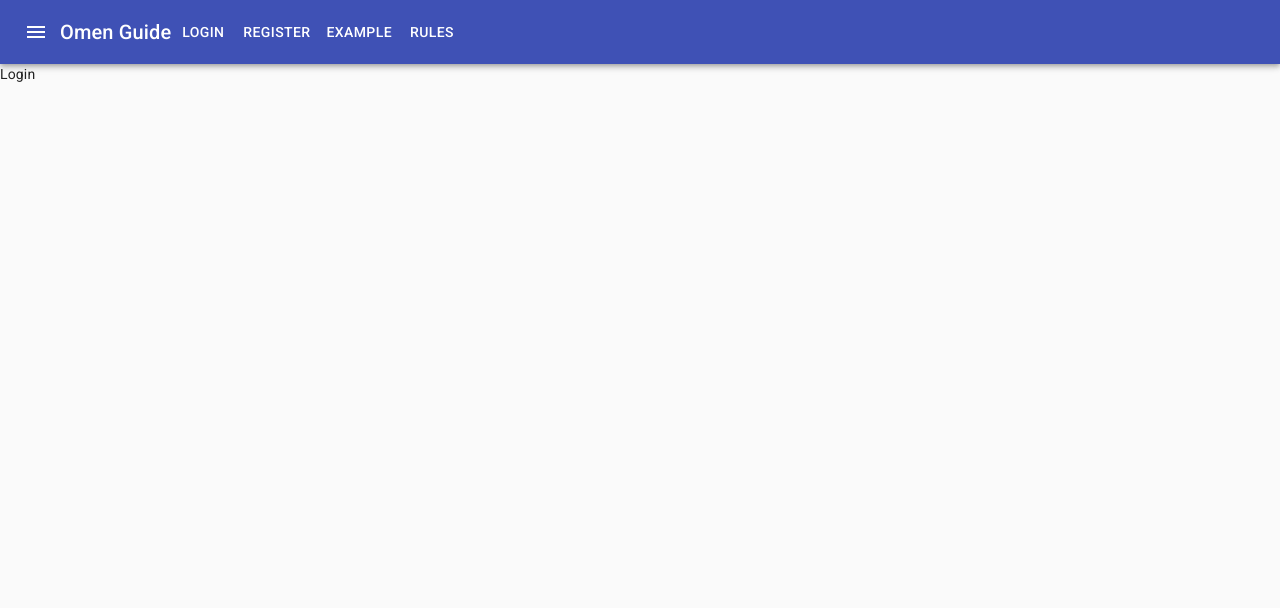
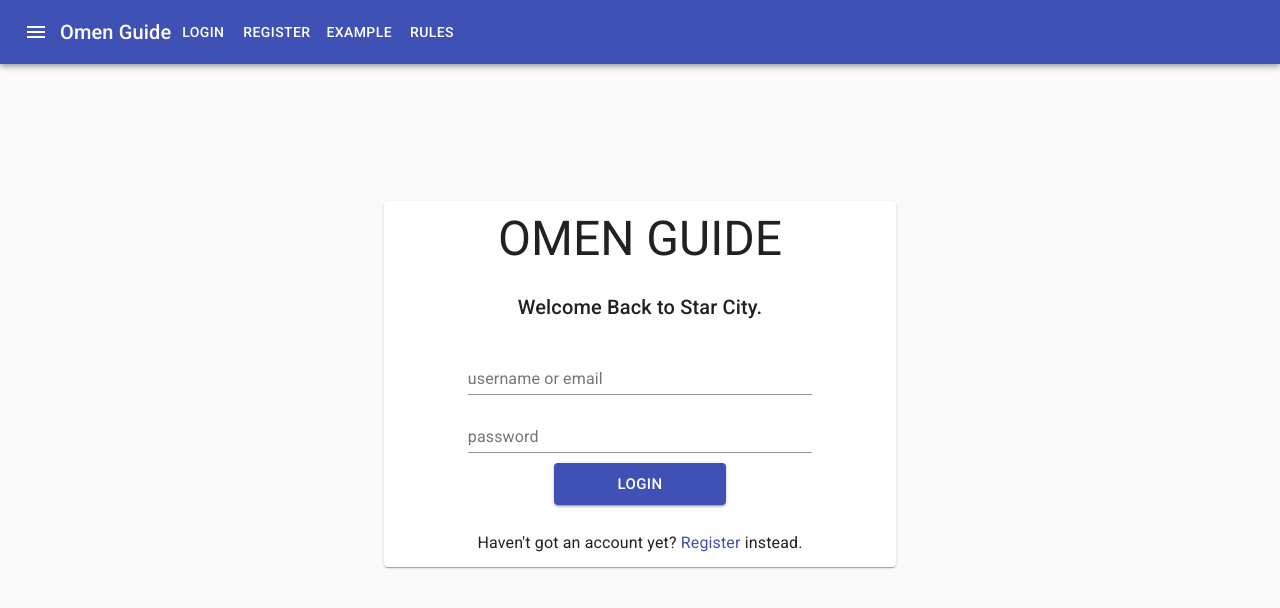
Before and after one commit to xxKeefer/omen-guide-client, a React (Create React App) app: page /login in a window 1280 px wide. Shown: the top 608 px of the page. Built offline with nearby package versions, Linux system fonts and the light colour scheme.

Commit message:
login in form done

```diff
--- a/package.json
+++ b/package.json
@@ -5,6 +5,7 @@
   "dependencies": {
     "@material-ui/core": "^4.11.3",
     "@material-ui/icons": "^4.11.2",
+    "@material-ui/styles": "^4.11.3",
     "@testing-library/jest-dom": "^5.11.4",
     "@testing-library/react": "^11.1.0",
     "@testing-library/user-event": "^12.1.10",
--- /dev/null
+++ b/src/components/Forms/LoginForm.tsx
@@ -0,0 +1,63 @@
+import React from 'react'
+import { Formik, Form, Field } from 'formik'
+import { Button, TextField, Grid } from '@material-ui/core'
+import FormStyles from './styles/Form'
+import {
+  LoginValues as Values,
+  LoginForm as Interface
+} from '../../interfaces/Forms/Login'
+
+const LoginForm: React.FC<Interface> = ({ onSubmit }) => {
+  const classes = FormStyles()
+  const initialValues: Values = {
+    email: '',
+    name: '',
+    password: ''
+  }
+  return (
+    <Grid container justify="center">
+      <Formik
+        initialValues={initialValues}
+        onSubmit={(values: Values) => {
+          onSubmit(values)
+        }}
+      >
+        {({ values }) => (
+          <Grid container justify="center">
+            <Form className={classes.form}>
+              <Field
+                className={classes.textfield}
+                name="identifier"
+                label="username or email"
+                placeholder="username@email.com"
+                as={TextField}
+              />
+              <Field
+                className={classes.textfield}
+                name="password"
+                label="password"
+                placeholder="password"
+                type="password"
+                as={TextField}
+              />
+              <Grid item container justify="center">
+                <Button
+                  className={classes.button}
+                  type="submit"
+                  variant="contained"
+                  size="large"
+                  color="primary"
+                >
+                  Login
+                </Button>
+              </Grid>
+              {/* <pre>{JSON.stringify(values, null, 2)}</pre> */}
+            </Form>
+          </Grid>
+        )}
+      </Formik>
+    </Grid>
+  )
+}
+
+export default LoginForm
--- /dev/null
+++ b/src/components/Forms/styles/Form.ts
@@ -0,0 +1,15 @@
+import { makeStyles } from '@material-ui/core/styles'
+
+const FormStyles = makeStyles({
+  root: {},
+  form: { width: '70%' },
+  textfield: {
+    display: 'block',
+    paddingBottom: '10px'
+  },
+  button: {
+    width: '50%'
+  }
+})
+
+export default FormStyles
--- a/src/components/Navigation/Nav.tsx
+++ b/src/components/Navigation/Nav.tsx
@@ -11,9 +11,7 @@ import { useHistory } from 'react-router-dom'
 
 const Nav = () => {
   const history = useHistory()
-  const preventDefault = (event: React.SyntheticEvent) => {
-    event.preventDefault()
-  }
+
   return (
     <AppBar position="static">
       <Toolbar>
--- a/src/index.tsx
+++ b/src/index.tsx
@@ -2,6 +2,8 @@ import React from 'react'
 import ReactDOM from 'react-dom'
 import { Helmet } from 'react-helmet'
 import CssBaseline from '@material-ui/core/CssBaseline'
+import { ThemeProvider } from '@material-ui/core/styles'
+import theme from './theme'
 import { BrowserRouter as Router } from 'react-router-dom'
 import App from './App'
 
@@ -16,9 +18,11 @@ ReactDOM.render(
       />
     </Helmet>
     <CssBaseline />
-    <Router>
-      <App />
-    </Router>
+    <ThemeProvider theme={theme}>
+      <Router>
+        <App />
+      </Router>
+    </ThemeProvider>
   </React.StrictMode>,
   document.getElementById('root')
 )
--- /dev/null
+++ b/src/interfaces/Forms/Login.ts
@@ -0,0 +1,9 @@
+export interface LoginValues {
+  name: string
+  email: string
+  password: string
+}
+
+export interface LoginForm {
+  onSubmit: (values: LoginValues) => void
+}
--- a/src/pages/Home.tsx
+++ b/src/pages/Home.tsx
@@ -1,10 +1,66 @@
 import React from 'react'
+import { Grid, Button, Typography, Paper, Box } from '@material-ui/core'
+import { useHistory } from 'react-router-dom'
 
 const Home: React.FC = () => {
+  const history = useHistory()
   return (
-    <div>
-      <div>Home</div>
-    </div>
+    <Box
+      style={{
+        height: '80vh',
+        display: 'flex',
+        alignItems: 'center',
+        justifyContent: 'center'
+      }}
+    >
+      <Paper
+        style={{
+          maxWidth: '40vw',
+          padding: '10px'
+        }}
+      >
+        <Grid container spacing={3} justify="center">
+          <Grid item xs={12}>
+            <Typography variant="h1" align="center">
+              OMEN GUIDE
+            </Typography>
+          </Grid>
+          <Grid item xs={12}>
+            <Typography variant="h4" align="center">
+              A New RPG ruleset inspired by FateCore under development.
+            </Typography>
+          </Grid>
+          <Grid container item spacing={3} xs={12}>
+            <Grid item xs={7}>
+              <Button
+                variant="contained"
+                size="large"
+                fullWidth
+                color="secondary"
+                onClick={() => {
+                  history.push('/register')
+                }}
+              >
+                Register
+              </Button>
+            </Grid>
+            <Grid item xs={5}>
+              <Button
+                variant="contained"
+                size="large"
+                fullWidth
+                color="primary"
+                onClick={() => {
+                  history.push('/login')
+                }}
+              >
+                Login
+              </Button>
+            </Grid>
+          </Grid>
+        </Grid>
+      </Paper>
+    </Box>
   )
 }
 
--- a/src/pages/Login.tsx
+++ b/src/pages/Login.tsx
@@ -1,10 +1,61 @@
 import React from 'react'
+import { Grid, Button, Typography, Paper, Box, Link } from '@material-ui/core'
+import { useHistory } from 'react-router-dom'
+import LoginForm from '../components/Forms/LoginForm'
 
 const Login: React.FC = () => {
+  const history = useHistory()
   return (
-    <div>
-      <div>Login</div>
-    </div>
+    <Box
+      style={{
+        height: '80vh',
+        display: 'flex',
+        alignItems: 'center',
+        justifyContent: 'center'
+      }}
+    >
+      <Paper
+        style={{
+          maxWidth: '40vw',
+          padding: '10px'
+        }}
+      >
+        <Grid container spacing={3} justify="center">
+          <Grid item xs={12}>
+            <Typography variant="h3" align="center">
+              OMEN GUIDE
+            </Typography>
+          </Grid>
+          <Grid item xs={12}>
+            <Typography variant="h6" align="center">
+              Welcome Back to Star City.
+            </Typography>
+          </Grid>
+          <Grid item xs={12}>
+            <LoginForm
+              onSubmit={(values) => {
+                console.log(values)
+              }}
+            />
+          </Grid>
+          <Grid container justify="center" item spacing={3} xs={12}>
+            <Grid item xs={12}>
+              <Typography variant="subtitle1" align="center">
+                Haven't got an account yet?
+                <Link
+                  onClick={() => {
+                    history.push('/register')
+                  }}
+                >
+                  &nbsp;Register&nbsp;
+                </Link>
+                instead.
+              </Typography>
+            </Grid>
+          </Grid>
+        </Grid>
+      </Paper>
+    </Box>
   )
 }
 
--- /dev/null
+++ b/src/theme.ts
@@ -0,0 +1,19 @@
+import { createMuiTheme } from '@material-ui/core/styles'
+
+const theme = createMuiTheme({
+  overrides: {
+    MuiLink: {
+      root: {
+        cursor: 'pointer'
+      }
+    },
+    MuiInputBase: {
+      root: {
+        width: '100%'
+      }
+    }
+  },
+  palette: {}
+})
+
+export default theme
```
